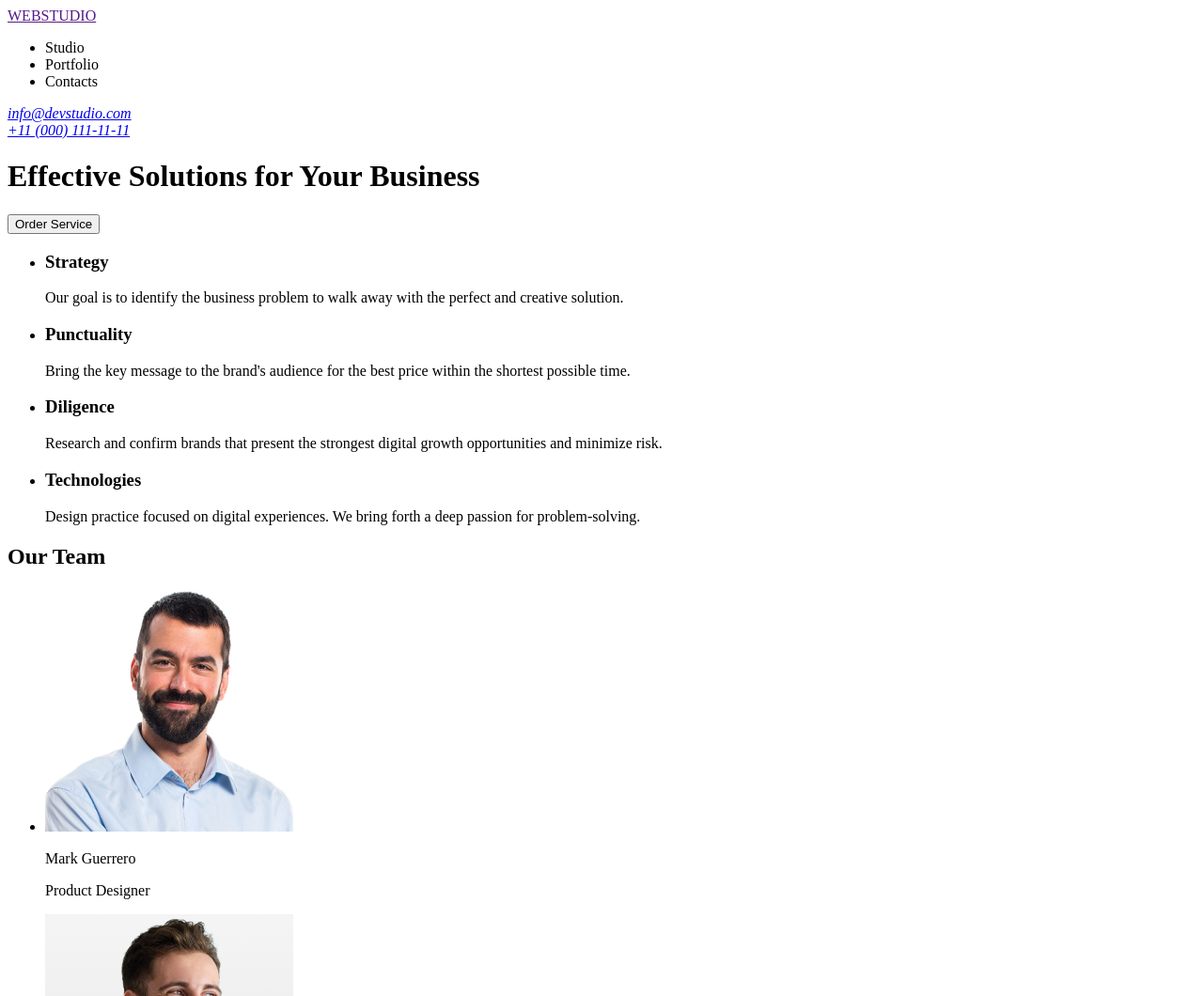
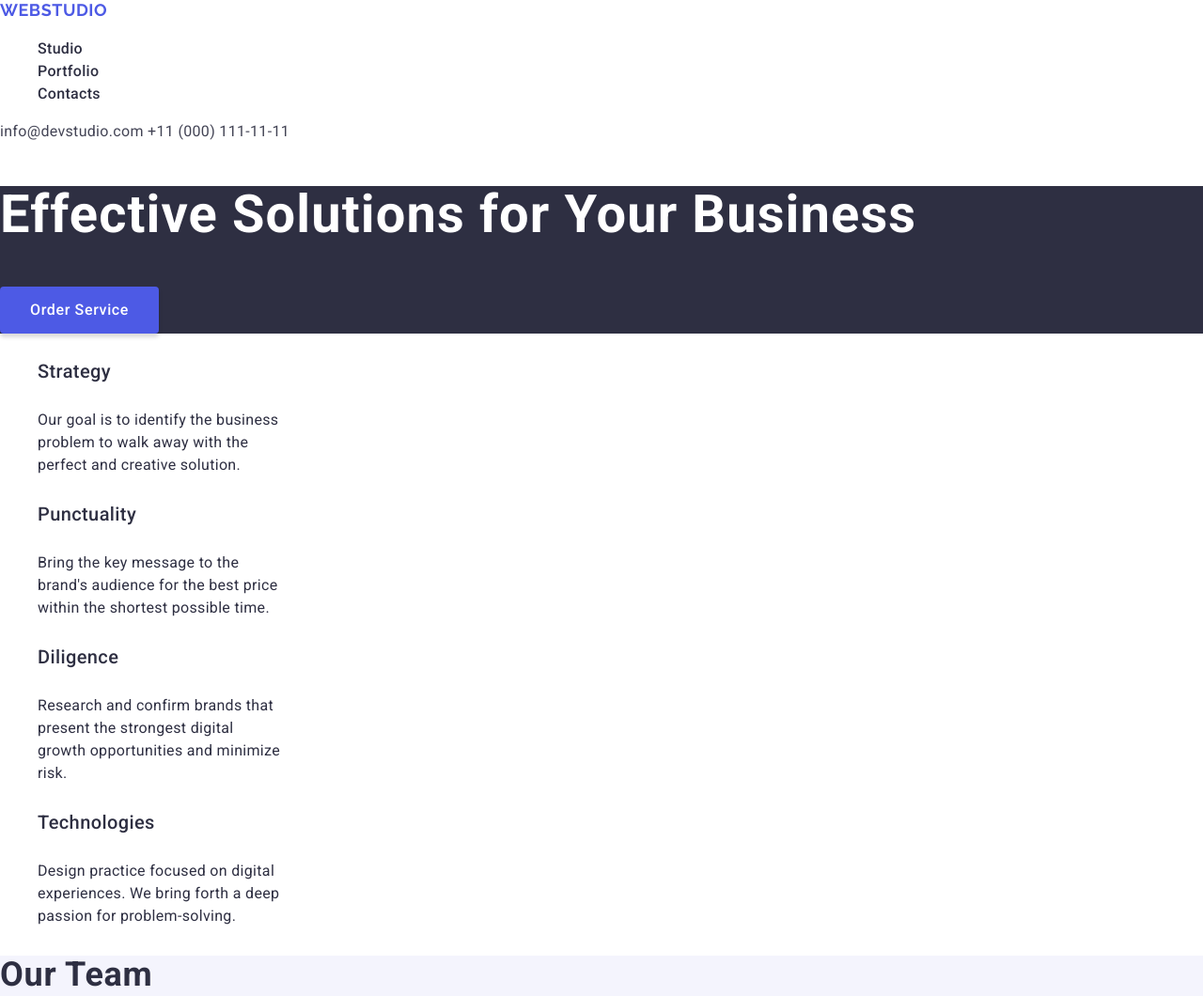
Before and after one commit to Ternivka/goit-markup-hw-02, a plain HTML site: page index.html in a window 1280 px wide. Shown: the top 1060 px of the page at 94% size. Drawn offline with nearby package versions, Linux system fonts and the light colour scheme.

Commit message:
HM-2 done. Added styles, imgs, section portfolio

```diff
--- /dev/null
+++ b/css/style.css
@@ -0,0 +1,165 @@
+:root {
+  --iris: #4d5ae5;
+  --ocean: #404bbf;
+  --navy-blue: #2e2f42;
+  --green: #31d0aa;
+  --slate: #434455;
+  --light-slate: #8e8f99;
+  --cornflower: #e7e9fc;
+  --cloud: #f4f4fd;
+  --navy-blue-modal: #2e2f42;
+  --grey: #2e2f42;
+  --white: #ffffff;
+  --dairy: #fcfcfc;
+}
+body {
+  background-color: var(--white);
+  font-family: "Roboto";
+  color: var(--navy-blue);
+  line-height: 24px;
+  letter-spacing: 0.32px;
+}
+a {
+  text-decoration: none;
+}
+ul {
+  list-style-type: none;
+}
+h1,
+h2,
+h3 {
+  line-height: 40px;
+  letter-spacing: 0.72px;
+}
+/* Logo */
+.logo-web-upper {
+  color: var(--iris);
+  font-family: Raleway;
+  font-size: 18px;
+  font-weight: 700;
+  line-height: 21px;
+  letter-spacing: 0.54px;
+  text-transform: uppercase;
+}
+.logo-studio-upper {
+  font-family: Raleway;
+  font-size: 18px;
+  font-weight: 700;
+  line-height: 21px;
+  letter-spacing: 0.54px;
+  text-transform: uppercase;
+}
+.navigation-item {
+  font-weight: 500;
+  color: var(--navy-blue);
+}
+.navigation-item:focus,
+.navigation-item:hover {
+  color: var(--ocean);
+}
+/* Address */
+.contacts {
+  color: var(--slate);
+  font-style: normal;
+}
+.contacts:focus,
+.contacts:hover {
+  color: var(--ocean);
+}
+/* Banner */
+.banner-section {
+  background: var(--navy-blue);
+}
+.banner-heading {
+  color: var(--white);
+  font-size: 56px;
+  font-weight: 700;
+  line-height: 60px;
+  letter-spacing: 1.12px;
+}
+.banner-button {
+  cursor: pointer;
+  color: var(--white);
+  font-family: Roboto;
+  font-size: 16px;
+  font-weight: 500;
+  letter-spacing: 0.64px;
+  border-radius: 4px;
+  background: var(--iris);
+  box-shadow: 0px 4px 4px 0px rgba(0, 0, 0, 0.15);
+  border: none;
+  display: inline-flex;
+  padding: 16px 32px;
+  align-items: flex-start;
+  gap: 10px;
+}
+.banner-button:hover {
+  background: var(--ocean);
+}
+/* Feature */
+.item-heading {
+  font-size: 20px;
+  font-weight: 500;
+  letter-spacing: 0.4px;
+}
+.item-text {
+  width: 264px;
+}
+/* Team */
+.team-section {
+  background: var(--cloud);
+}
+.team-heading {
+  font-size: 36px;
+  font-weight: 700;
+  line-height: 40px;
+  letter-spacing: 0.72px;
+}
+.team-list {
+}
+.team-name {
+  font-size: 20px;
+  font-weight: 500;
+  letter-spacing: 0.4px;
+}
+.team-profession {
+  color: var(--slate);
+}
+/* Portfolio */
+.portfolio-heading {
+  font-size: 36px;
+  font-weight: 700;
+  line-height: 40px;
+  letter-spacing: 0.72px;
+}
+.portfolio-service {
+  color: var(--navy-blue);
+  font-size: 20px;
+  font-weight: 500;
+  letter-spacing: 0.4px;
+}
+
+.potfolio-app {
+  color: var(--slate);
+}
+/* Footer */
+footer {
+  background: var(--navy-blue);
+}
+.logo-web-lower {
+  color: var(--iris);
+  font-family: Raleway;
+  font-size: 18px;
+  font-weight: 700;
+  line-height: 21px;
+  letter-spacing: 0.54px;
+  text-transform: uppercase;
+}
+
+.logo-studio-lower {
+  color: var(--cloud);
+}
+.footer-text {
+  width: 264px;
+  color: var(--cloud);
+}
--- a/index.html
+++ b/index.html
@@ -3,83 +3,150 @@
   <head>
     <meta charset="UTF-8" />
     <meta name="viewport" content="width=device-width, initial-scale=1.0" />
-    <title>HM-1</title>
+    <title>HM-2 HM-3</title>
+    <link
+      rel="stylesheet"
+      href="node_modules/modern-normalize/modern-normalize.css"
+    />
+    <link rel="stylesheet" href="./css/style.css" />
+    <link rel="preconnect" href="https://fonts.googleapis.com" />
+    <link rel="preconnect" href="https://fonts.gstatic.com" crossorigin />
+    <link
+      href="https://fonts.googleapis.com/css2?family=Raleway:wght@700&family=Roboto:wght@400;500;700&display=swap"
+      rel="stylesheet"
+    />
   </head>
   <body>
     <header>
-      <a href="">WEBSTUDIO</a>
+      <!-- logo -->
+      <section>
+        <a href="" class="logo-web-upper"
+          >WEB<span class="logo-studio-upper">STUDIO</span></a
+        >
+
+        <!-- navigation -->
         <nav>
           <ul>
-          <li>Studio</li>
-          <li>Portfolio</li>
-          <li>Contacts</li>
+            <li><a href="" class="navigation-item line">Studio</a></li>
+            <li><a href="" class="navigation-item">Portfolio</a></li>
+            <li><a href="" class="navigation-item">Contacts</a></li>
           </ul>
         </nav>
+        <!-- address -->
         <address>
-        <a href="mailto:info@devstudio.com">info@devstudio.com</a><br />
-        <a href="tel:+110001111111">+11 (000) 111-11-11</a><br />
+          <a href="mailto:info@devstudio.com" class="contacts"
+            >info@devstudio.com</a
+          >
+          <a href="tel:+110001111111" class="contacts">+11 (000) 111-11-11</a>
         </address>
+      </section>
     </header>
     <main>
-      <h1>Effective Solutions for Your Business</h1>
-      <button type="button">Order Service</button>
+      <!-- banner -->
+      <section class="banner-section">
+        <h1 class="banner-heading">Effective Solutions for Your Business</h1>
+        <button type="button" class="banner-button">Order Service</button>
+      </section>
+      <!-- feature -->
       <ul>
         <li>
-          <h3>Strategy</h3>
-          <p>
+          <h3 class="item-heading">Strategy</h3>
+          <p class="item-text">
             Our goal is to identify the business problem to walk away with the
             perfect and creative solution.
           </p>
         </li>
         <li>
-          <h3>Punctuality</h3>
-          <p>
+          <h3 class="item-heading">Punctuality</h3>
+          <p class="item-text">
             Bring the key message to the brand's audience for the best price
             within the shortest possible time.
           </p>
         </li>
         <li>
-          <h3>Diligence</h3>
-          <p>
+          <h3 class="item-heading">Diligence</h3>
+          <p class="item-text">
             Research and confirm brands that present the strongest digital
             growth opportunities and minimize risk.
           </p>
         </li>
         <li>
-          <h3>Technologies</h3>
-          <p>
+          <h3 class="item-heading">Technologies</h3>
+          <p class="item-text">
             Design practice focused on digital experiences. We bring forth a
             deep passion for problem-solving.
           </p>
         </li>
       </ul>
-      <h2>Our Team</h2>
+      <!-- Team -->
+      <section class="team-section">
+        <h2 class="team-heading">Our Team</h2>
+        <ul>
+          <li class="team-list">
+            <img src="./images/MarkGuerrero.jpg" alt="Man" width="264" />
+            <p class="team-name">Mark Guerrero</p>
+            <p class="team-profession">Product Designer</p>
+          </li>
+          <li class="team-list">
+            <img src="./images/TomFord.jpg" alt="Man" width="264" />
+            <p class="team-name">Tom Ford</p>
+            <p class="team-profession">Frontend Developer</p>
+          </li>
+          <li class="team-list">
+            <img src="./images/CamilaGarcia.jpg" alt="Woman" width="264" />
+            <p class="team-name">Camila Garcia</p>
+            <p class="team-profession">Marketing</p>
+          </li>
+          <li class="team-list">
+            <img src="./images/DanielWilson.jpg" alt="Man" width="264" />
+            <p class="team-name">Daniel Wilson</p>
+            <p class="team-profession">UI Designer</p>
+          </li>
+        </ul>
+      </section>
+      <!-- Portfolio -->
+      <section>
+        <h2 class="portfolio-heading">Our Portfolio</h2>
         <ul>
           <li>
-          <img src="./images/MarkGuerrero.jpg" alt="Man" width="264" />
-          <p>Mark Guerrero</p>
-          <p>Product Designer</p>
+            <img src="./images/banking-app.jpg" alt="" width="360" />
+            <p class="portfolio-service">Banking App</p>
+            <p class="potfolio-app">App</p>
           </li>
           <li>
-          <img src="./images/TomFord.jpg" alt="Man" width="264" />
-          <p>Tom Ford</p>
-          <p>Frontend Developer</p>
+            <img src="./images/cashless-payment.jpg" alt="" width="360" />
+            <p class="portfolio-service">Cashless Payment</p>
+            <p class="potfolio-app">Marketing</p>
           </li>
           <li>
-          <img src="./images/CamilaGarcia.jpg" alt="Woman" width="264" />
-          <p>Camila Garcia</p>
-          <p>Marketing</p>
+            <img src="./images/meditation-app.jpg" alt="" width="360" />
+            <p class="portfolio-service">Meditation App</p>
+            <p class="potfolio-app">App</p>
           </li>
           <li>
-          <img src="./images/DanielWilson.jpg" alt="Man" width="264" />
-          <p>Daniel Wilson</p>
-          <p>UI Designer</p>
+            <img src="./images/taxi-service.jpg" alt="" width="360" />
+            <p class="portfolio-service">Taxi Service</p>
+            <p class="potfolio-app">Marketing</p>
+          </li>
+          <li>
+            <img src="./images/screen-illustrations.jpg" alt="" width="360" />
+            <p class="portfolio-service">Screen Illustrations</p>
+            <p class="potfolio-app">Design</p>
+          </li>
+          <li>
+            <img src="./images/online-courses.jpg" alt="" width="360" />
+            <p class="portfolio-service">Online Courses</p>
+            <p class="potfolio-app">Marketing</p>
           </li>
         </ul>
+      </section>
     </main>
     <footer>
-      <a href="">WEBSTUDIO</a>
-      <p>
+      <!-- footer -->
+      <a href="" class="logo-web-lower"
+        >WEB<span class="logo-studio-lower">STUDIO</span></a
+      >
+      <p class="footer-text">
         Increase the flow of customers and sales for your business with digital
         marketing & growth solutions.
       </p>
```
Also changed, not shown: images/banking-app.jpg (added), images/cashless-payment.jpg (added), images/meditation-app.jpg (added), images/online-courses.jpg (added), images/screen-illustrations.jpg (added), images/taxi-service.jpg (added). Lines whose indentation alone changed are shown as unchanged.
